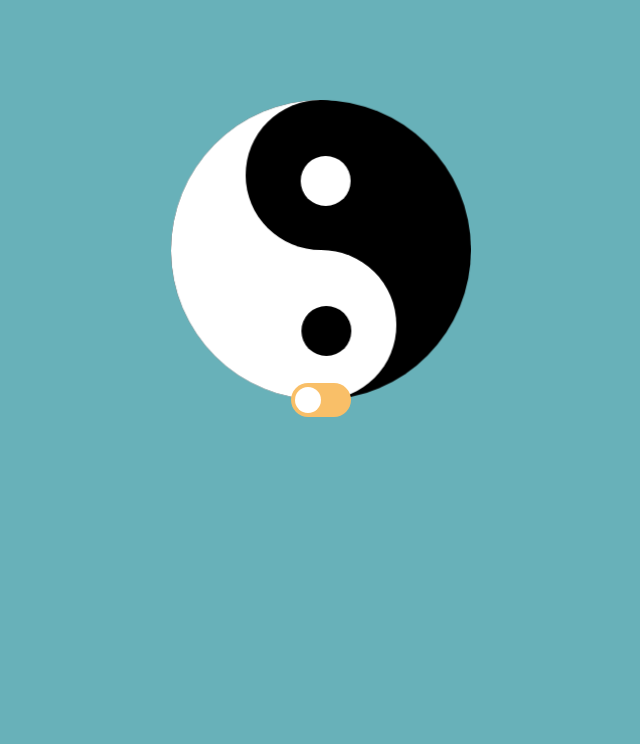
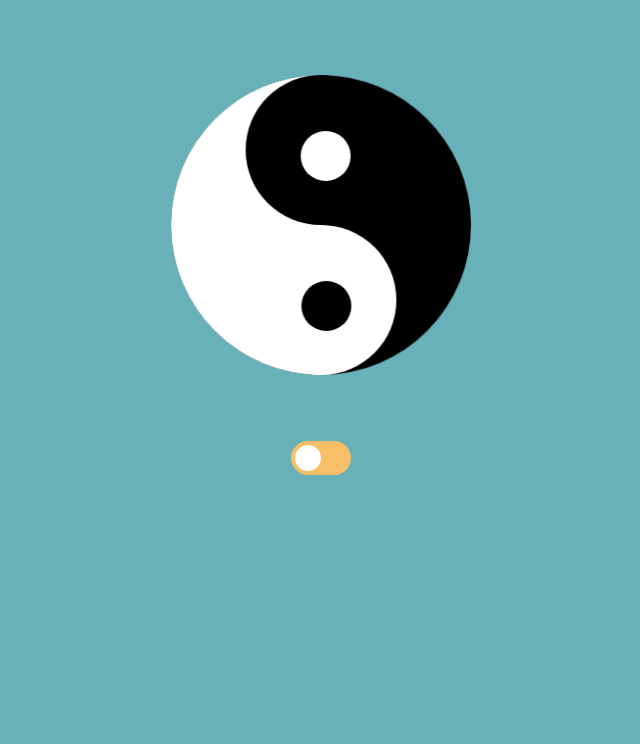
Before and after one commit to BurimP/yin-yang, a plain HTML site: page index.html in a window 1280 px wide. Shown: the whole page, without its empty margins (319-959 px from the left). Drawn offline with Linux system fonts and the light colour scheme.

Commit message:
scalability fixed

```diff
--- a/index.html
+++ b/index.html
@@ -8,6 +8,7 @@
     <title>Document</title>
   </head>
   <body>
+    <div class="container">
       <div class="circle" id="circle">
         <div align="center">
           <div class="yin" id="yin"></div>
@@ -24,10 +25,13 @@
           <div class="p-white" id="pwhite"></div>
         </div>
       </div>
+      <div class="toggle">
         <label class="switch" id="button">
           <input type="checkbox" />
           <span class="slider round"></span>
         </label>
+      </div>
+    </div>
   </body>
   <script src="index.js"></script>
 </html>
--- a/styles.css
+++ b/styles.css
@@ -1,8 +1,14 @@
 body {
   background: rgb(104, 177, 185);
-  width: 300px;
-  margin: 0 auto;
-  margin-top: 100px;
+  height: 100vh;
+}
+
+.container {
+  display: flex;
+  flex-direction: column;
+  justify-content: space-evenly;
+  align-items: center;
+  height: 100vh;
 }
 
 .circle {
@@ -68,6 +74,13 @@ body {
   transition: 1s ease-in-out;
 }
 
+.toggle {
+  height: 300px;
+  width: 300px;
+  text-align: center;
+  display: flex;
+}
+
 /* Toggle */
 .switch {
   display: inline-block;
@@ -75,9 +88,8 @@ body {
   height: 34px;
   margin: 0;
   position: absolute;
-  top: 50%;
   left: 50%;
-  transform: translate(-50%, -50%);
+  transform: translate(-50%, 0%);
 }
 
 .switch input {
```
Lines whose indentation alone changed are shown as unchanged.
